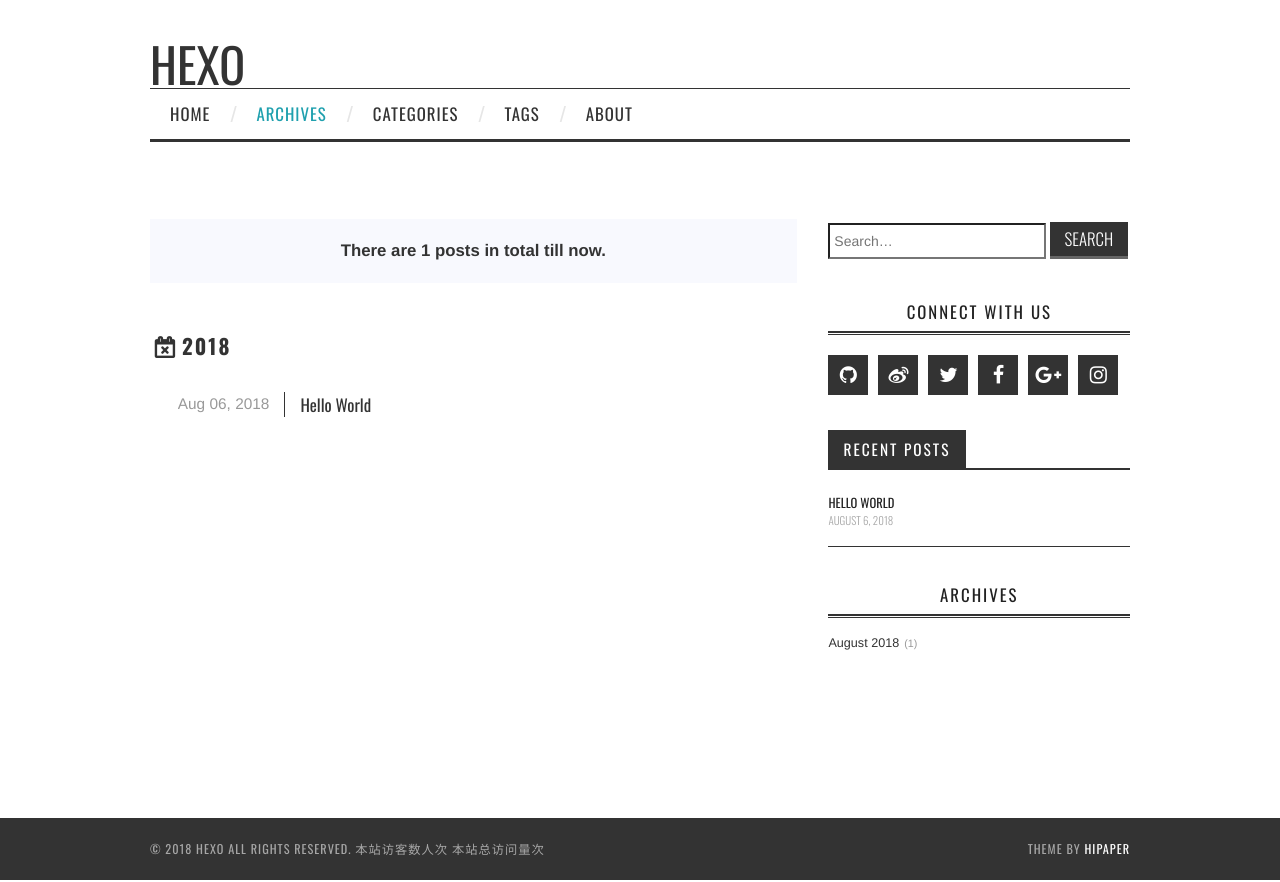
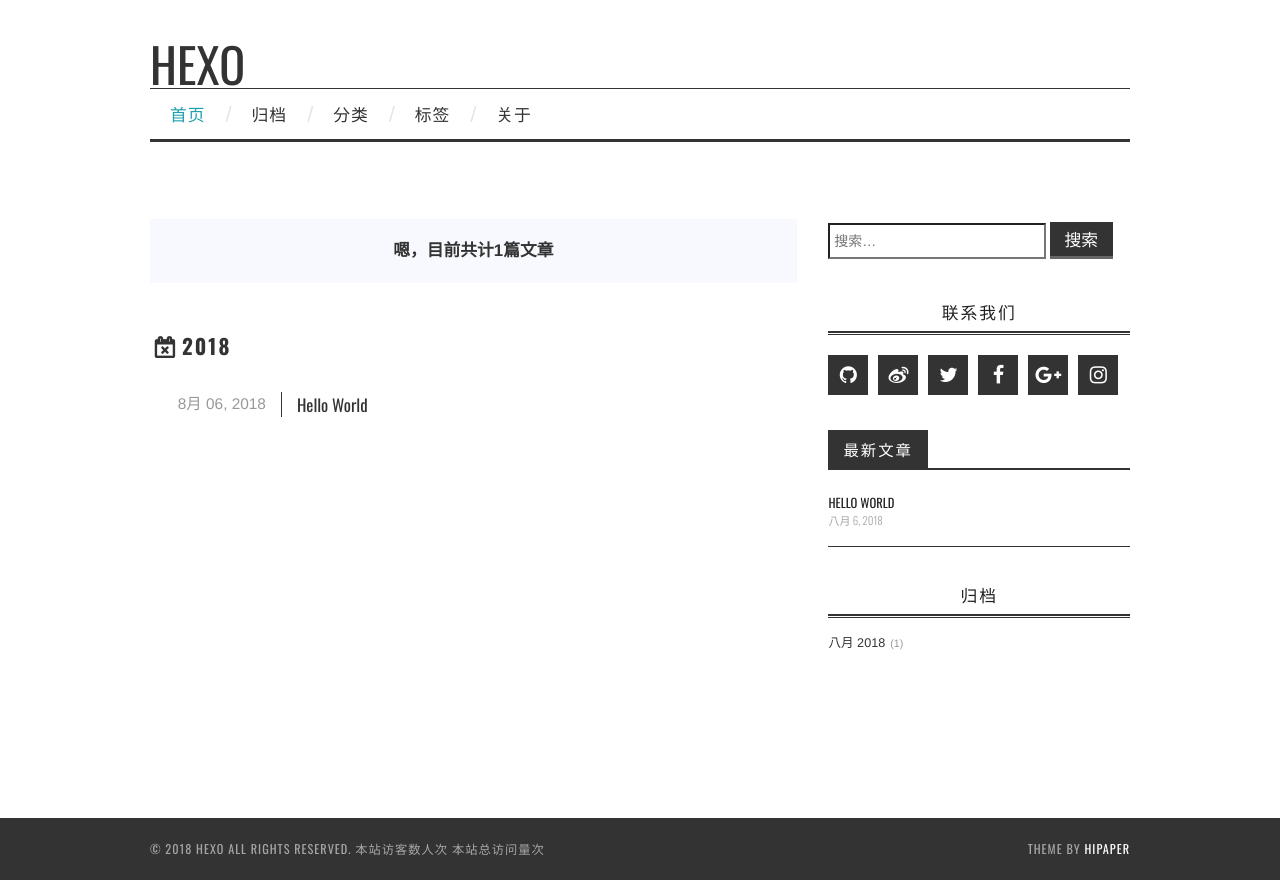
Before and after one commit to Airywinter/Airywinter.github.io, a plain HTML site: page archives/2018/08/index.html in a window 1280 px wide. Drawn offline with nearby package versions, Linux system fonts and the light colour scheme; some packages are replaced by stand-ins of ours; no server answers; a script that the page names is missing.

Commit message:
Site updated: 2018-08-06 10:36:51

```diff
--- a/archives/2018/08/index.html
+++ b/archives/2018/08/index.html
@@ -3,7 +3,7 @@
 <head>
   <meta charset="utf-8">
 
-  <title>Archives: 2018/8 | Hexo</title>
+  <title>归档: 2018/8 | Hexo</title>
   <meta name="viewport" content="width=device-width, initial-scale=1, maximum-scale=1">
 
 
@@ -13,7 +13,7 @@
 <meta property="og:title" content="Hexo">
 <meta property="og:url" content="http://yoursite.com/archives/2018/08/index.html">
 <meta property="og:site_name" content="Hexo">
-<meta property="og:locale" content="default">
+<meta property="og:locale" content="zh-CN">
 <meta name="twitter:card" content="summary">
 <meta name="twitter:title" content="Hexo">
 
@@ -74,15 +74,15 @@
             <div class="clearfix sf-menu">
               <ul id="main-nav" class="menu sf-js-enabled sf-arrows"  style="touch-action: pan-y;">
 
-                      <li class="menu-item menu-item-type-custom menu-item-object-custom menu-item-home menu-item-1663"> <a class="" href="/">Home</a> </li>
+                      <li class="menu-item menu-item-type-custom menu-item-object-custom menu-item-home menu-item-1663"> <a class="" href="/">首页</a> </li>
 
-                      <li class="menu-item menu-item-type-custom menu-item-object-custom menu-item-home menu-item-1663"> <a class="" href="/archives">Archives</a> </li>
+                      <li class="menu-item menu-item-type-custom menu-item-object-custom menu-item-home menu-item-1663"> <a class="" href="/archives">归档</a> </li>
 
-                      <li class="menu-item menu-item-type-custom menu-item-object-custom menu-item-home menu-item-1663"> <a class="" href="/categories">Categories</a> </li>
+                      <li class="menu-item menu-item-type-custom menu-item-object-custom menu-item-home menu-item-1663"> <a class="" href="/categories">分类</a> </li>
 
-                      <li class="menu-item menu-item-type-custom menu-item-object-custom menu-item-home menu-item-1663"> <a class="" href="/tags">Tags</a> </li>
+                      <li class="menu-item menu-item-type-custom menu-item-object-custom menu-item-home menu-item-1663"> <a class="" href="/tags">标签</a> </li>
 
-                      <li class="menu-item menu-item-type-custom menu-item-object-custom menu-item-home menu-item-1663"> <a class="" href="/about">About</a> </li>
+                      <li class="menu-item menu-item-type-custom menu-item-object-custom menu-item-home menu-item-1663"> <a class="" href="/about">关于</a> </li>
 
               </ul>
             </div>
@@ -99,7 +99,7 @@
       <div id="content" class="outer">
 
           <section id="main">
-  <div class="archives-tags-wrap"><blockquote><span>There are 1 posts in total till now.</span></blockquote>
+  <div class="archives-tags-wrap"><blockquote><span>嗯，目前共计1篇文章</span></blockquote>
 
 
 
@@ -123,7 +123,7 @@
     <header class="archive-article-header">
 
       <a href="/2018/08/06/hello-world/" class="archive-article-date">
-		  <time datetime="2018-08-06T02:13:49.989Z" itemprop="datePublished">Aug 06, 2018</time>
+		  <time datetime="2018-08-06T02:13:49.989Z" itemprop="datePublished">8月 06, 2018</time>
 	  </a>
 
 
@@ -154,15 +154,15 @@
     <form class="search-form">
         <label style="width: 72%;">
             <span class="screen-reader-text">Search for:</span>
-            <input type="search" class="search-field" style="height: 36px; width: 100%;" placeholder=" Search…" value="" name="s" title="Search for:">
+            <input type="search" class="search-field" style="height: 36px; width: 100%;" placeholder=" 搜索…" value="" name="s" title="Search for:">
         </label>
-        <input type="submit" class="search-form-submit" value="Search">
+        <input type="submit" class="search-form-submit" value="搜索">
     </form>
     <div class="ins-search">
     <div class="ins-search-mask"></div>
     <div class="ins-search-container">
         <div class="ins-input-wrapper">
-            <input type="text" class="ins-search-input" placeholder="Type something..."/>
+            <input type="text" class="ins-search-input" placeholder="请输入关键词..."/>
             <span class="ins-close ins-selectable"><i class="fa fa-times-circle"></i></span>
         </div>
         <div class="ins-section-wrapper">
@@ -174,11 +174,11 @@
 (function (window) {
     var INSIGHT_CONFIG = {
         TRANSLATION: {
-            POSTS: 'Posts',
-            PAGES: 'Pages',
-            CATEGORIES: 'Categories',
-            TAGS: 'Tags',
-            UNTITLED: '(Untitled)',
+            POSTS: '文章',
+            PAGES: '页面',
+            CATEGORIES: '分类',
+            TAGS: '标签',
+            UNTITLED: '(无标题)',
         },
         ROOT_URL: '/',
         CONTENT_URL: '/content.json',
@@ -193,7 +193,7 @@
 
 
   <div class="widget-wrap">
-    <h3 class="widget-title">Connect With Us</h3>
+    <h3 class="widget-title">联系我们</h3>
     <div class="widget widget_athemes_social_icons">
 
     	<ul class="clearfix widget-social-icons">
@@ -237,7 +237,7 @@
 
   <div class="widget_athemes_tabs">
     <ul id="widget-tab" class="clearfix widget-tab-nav">
-      <li class="active"><a>Recent Posts</a></li>
+      <li class="active"><a>最新文章</a></li>
     </ul>
     <div class="widget">
       <ul>
@@ -249,7 +249,7 @@
 
 
               <h6 style="margin: 0;"><a href="/2018/08/06/hello-world/">Hello World</a></h6>
-              <span>August 6, 2018</span>
+              <span>八月 6, 2018</span>
             </div>
 
           </li>
@@ -269,10 +269,10 @@
 
 
   <div class="widget-wrap">
-    <h3 class="widget-title">Archives</h3>
+    <h3 class="widget-title">归档</h3>
 
     <div class="widget">
-      <ul class="archive-list"><li class="archive-list-item"><a class="archive-list-link" href="/archives/2018/08/">August 2018</a><span class="archive-list-count">1</span></li></ul>
+      <ul class="archive-list"><li class="archive-list-item"><a class="archive-list-link" href="/archives/2018/08/">八月 2018</a><span class="archive-list-count">1</span></li></ul>
     </div>
   </div>
 
```
Also changed, not shown: 2018/08/06/hello-world/index.html (+8 -8 lines), archives/2018/index.html (+22 -22 lines), archives/index.html (+22 -22 lines), index.html (+21 -21 lines).
